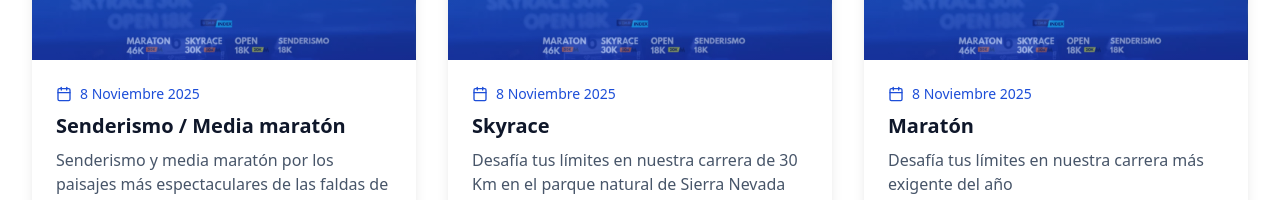
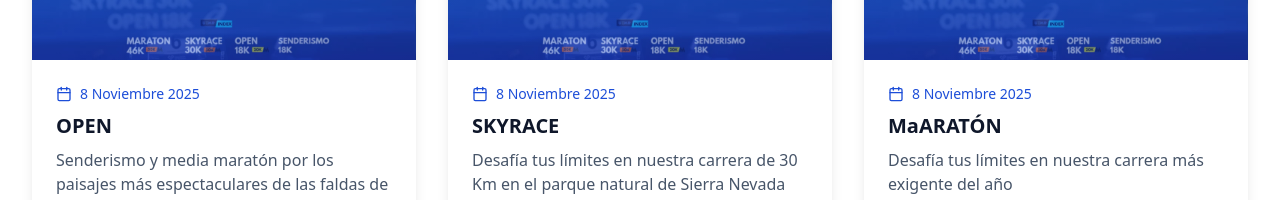
Before and after one commit to Jodlerx0/Sierra_Nevada_Trail_Running, a React (Vite) app: page / in a window 1280 px wide. Shown: the part 5173-5373 px from the top of the page. Built offline with nearby package versions, Linux system fonts and the light colour scheme.

Commit message:
Update App.tsx

```diff
--- a/src/App.tsx
+++ b/src/App.tsx
@@ -205,7 +205,7 @@ Para más información de como inscribirte al club, no dudes en escribirnos un e
                   <Calendar className="h-4 w-4" />
                   <span>8 Noviembre 2025</span>
                 </div>
-                <h3 className="text-xl font-semibold text-slate-900 mb-2">Senderismo / Media maratón</h3>
+                <h3 className="text-xl font-semibold text-slate-900 mb-2">OPEN</h3>
                 <p className="text-slate-600 mb-4">
                   Senderismo y media maratón por los paisajes más espectaculares de las faldas de sierra Nevada
                 </p>
@@ -233,7 +233,7 @@ Para más información de como inscribirte al club, no dudes en escribirnos un e
                   <Calendar className="h-4 w-4" />
                   <span>8 Noviembre 2025</span>
                 </div>
-                <h3 className="text-xl font-semibold text-slate-900 mb-2">Skyrace</h3>
+                <h3 className="text-xl font-semibold text-slate-900 mb-2">SKYRACE</h3>
                 <p className="text-slate-600 mb-4">
                   Desafía tus límites en nuestra carrera de 30 Km en el parque natural de Sierra Nevada
                 </p>
@@ -261,7 +261,7 @@ Para más información de como inscribirte al club, no dudes en escribirnos un e
                   <Calendar className="h-4 w-4" />
                   <span>8 Noviembre 2025</span>
                 </div>
-                <h3 className="text-xl font-semibold text-slate-900 mb-2">Maratón</h3>
+                <h3 className="text-xl font-semibold text-slate-900 mb-2">MaARATÓN</h3>
                 <p className="text-slate-600 mb-4">
                   Desafía tus límites en nuestra carrera más exigente del año
                 </p>
```
